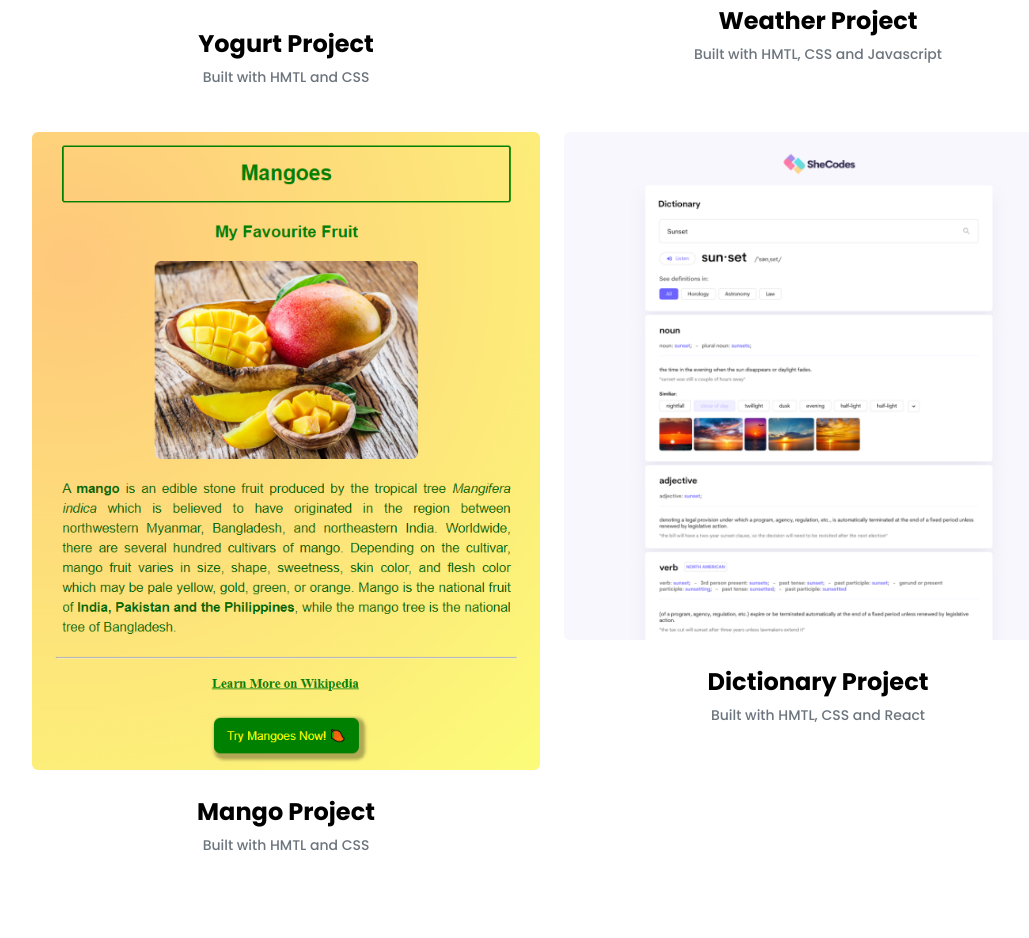
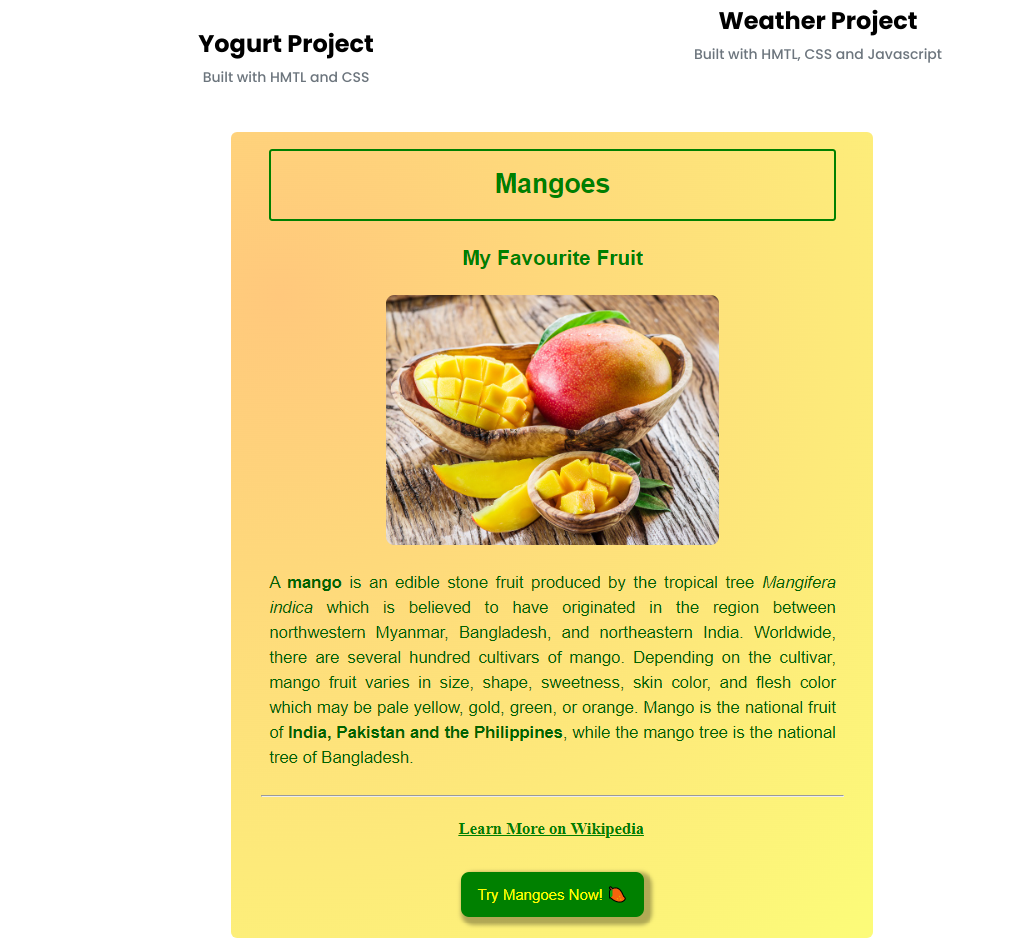
Before and after one commit to Fabiolacroes/Portfolio-Project, a plain HTML site: page work.html in a window 1280 px wide. Shown: the part 888-1826 px from the top of the page, without its empty margins (88-1117 px from the left). Drawn offline with nearby package versions, Linux system fonts and the light colour scheme.

Commit message:
Update About Page

```diff
--- a/work.html
+++ b/work.html
@@ -80,7 +80,7 @@
               Built with HMTL, CSS and Javascript
             </p>
           </div>
-          <div class="col-md-6 mb-4">
+          <div class="col-md-12 mb-4 text-center">
             <img
               src="images/mangoes.PNG"
               class="img-fluid mb-4 rounded"
@@ -89,15 +89,7 @@
             <h3 class="text-center m-0">Mango Project</h3>
             <p class="text-center text-muted">Built with HMTL and CSS</p>
           </div>
-          <div class="col-md-6 mb-4">
-            <img
-              src="images/dictionary.png"
-              class="img-fluid mb-4 rounded"
-              alt="Dictionary Project Preview"
-            />
-            <h3 class="text-center m-0">Dictionary Project</h3>
-            <p class="text-center text-muted">Built with HMTL, CSS and React</p>
-          </div>
+
         </div>
       </div>
     </div>
```
